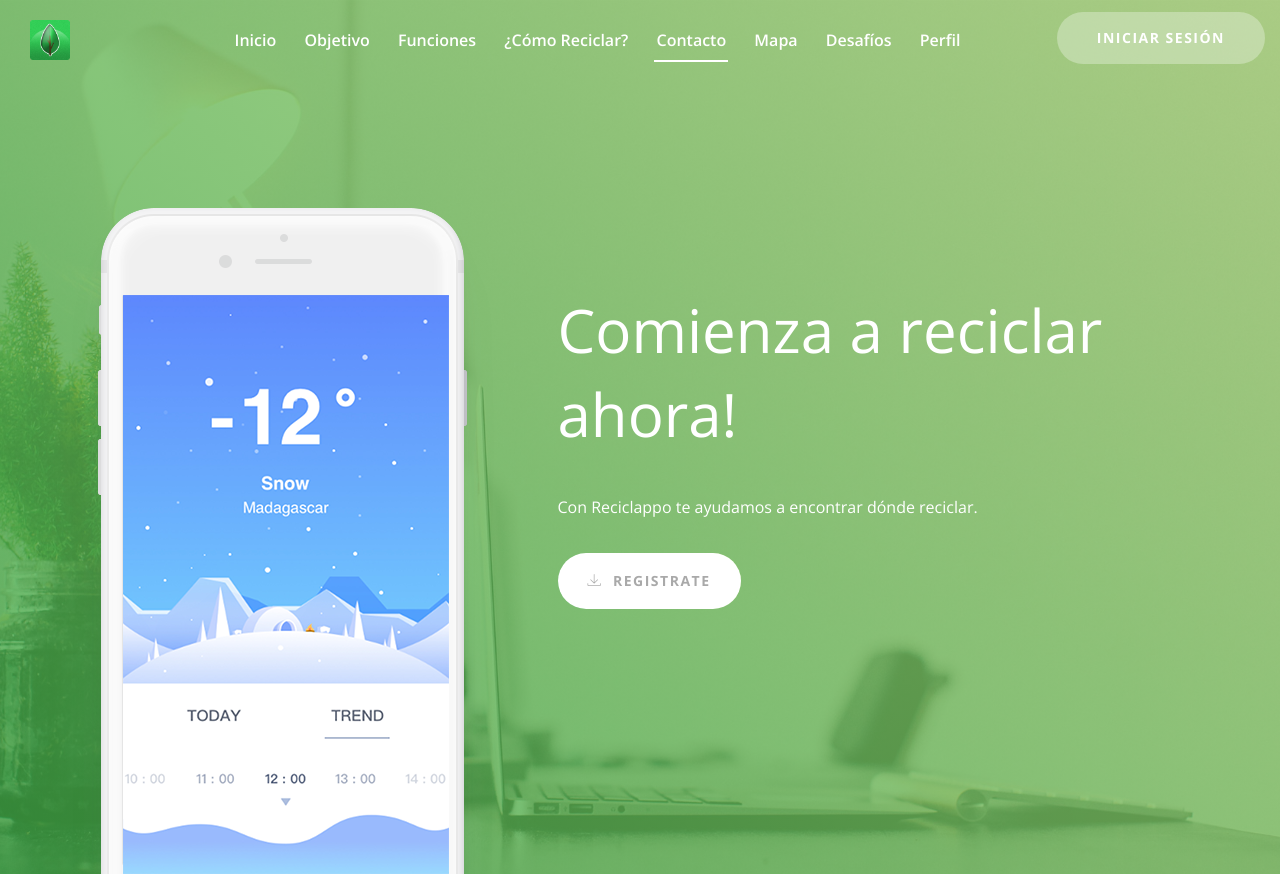
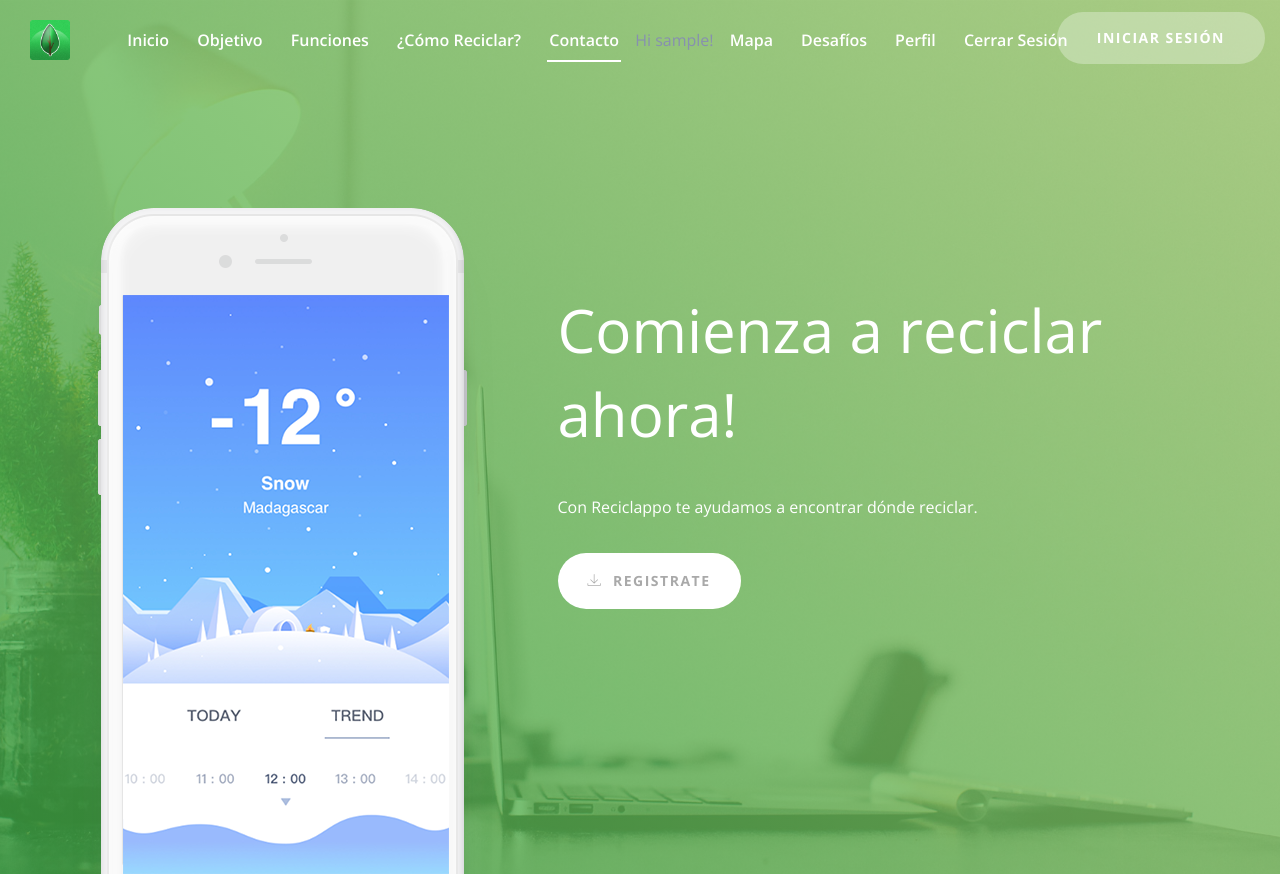
Before and after one commit to maathiaas/Albatros, a Django app: page / in a window 1280 px wide. Shown: the top 874 px of the page. Run offline with Django 3.2, Linux system fonts and the light colour scheme; the visitor is signed in with stand-in values (Sample User, id 1); some libraries are stand-ins or nearby versions.

Commit message:
esta bueno
esta wea si

```diff
--- a/users/templates/base.html
+++ b/users/templates/base.html
@@ -60,9 +60,11 @@
                     <li><a href="#gallery_page">¿Cómo reciclar?</a></li>
                     <li><a href="#contact_page">Contacto</a></li>
                     {% if user.is_authenticated %}
+                    Hi {{ user.username }}!
                     <li><a href="#">Mapa</a></li>
                     <li><a href="#">Desafíos</a></li>
                     <li><a href="#">Perfil</a></li>
+                    <li><a href="{% url 'logout' %}">cerrar sesión</a></li>
                     {% endif %}
                 </ul>
                 <div class="right-button hidden-xs">
--- a/users/views.py
+++ b/users/views.py
@@ -6,11 +6,6 @@ from django.contrib.auth import authenticate
 
 from django.shortcuts import redirect, render
 
-
-#class SignUp(generic.CreateView):
-#    form_class = CustomUserCreationForm
-#    success_url = reverse_lazy('login')
-#    template_name = 'signup.html'
 
 def SignUp(request):
     if request.method == 'POST':
```
Also changed, not shown: users/forms.py (+0 -35 lines), README.md (deleted), 9 other files.
